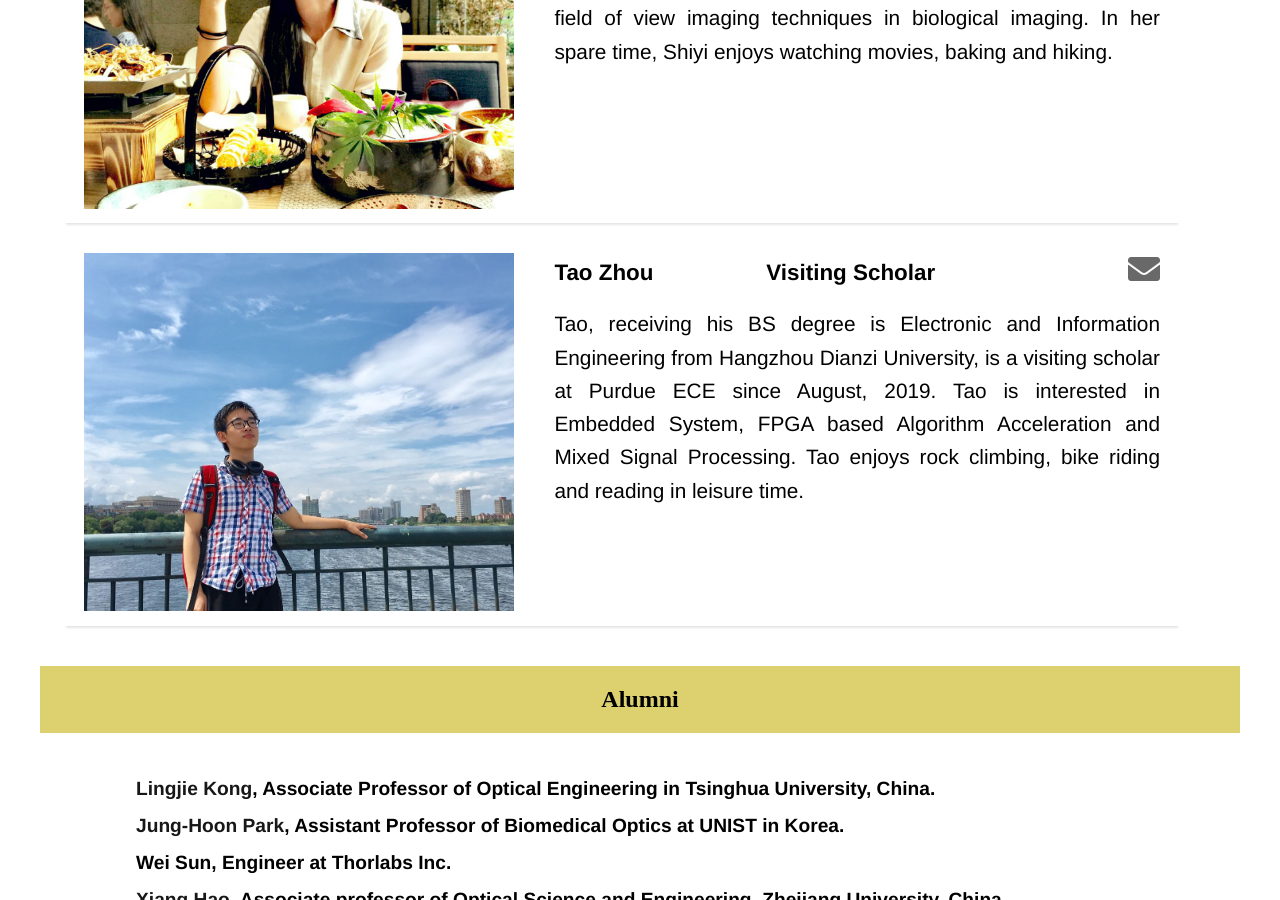
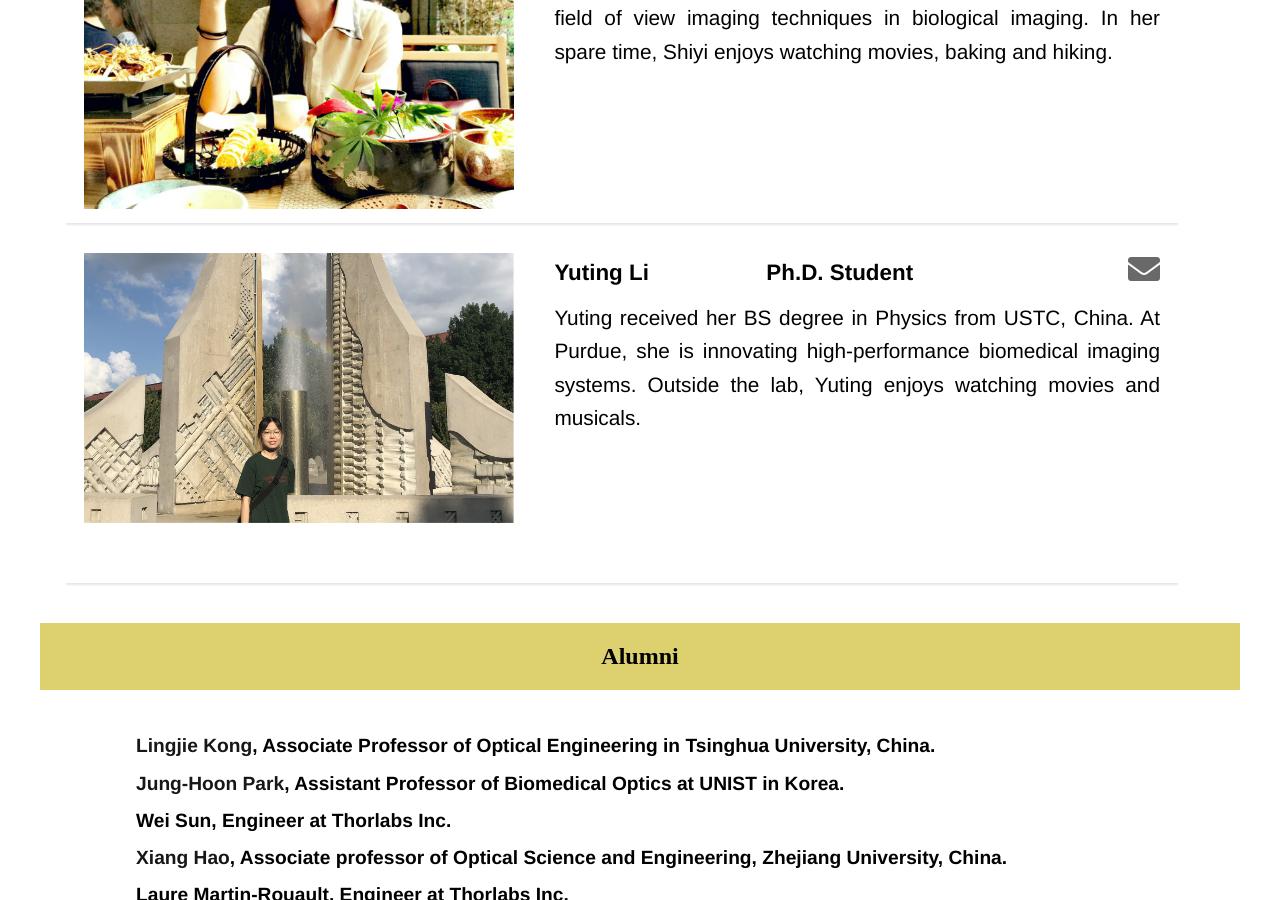
Before and after one commit to mengcuilab/mengcuilab.github.io, a Jekyll site: the page built from team.html, in a window 1280 px wide and 900 px high, scrolled down 2682 px. Built offline with Jekyll 4.4.1, drawn with Linux system fonts in a browser that asks for light colours.

Commit message:
update Yuting bio

```diff
--- a/team.html
+++ b/team.html
@@ -172,6 +172,7 @@ layout: default
 
 	  </div>
 
+	  <!--
 	  <div class="team_wrapper">
 
 		<div class="team_img">
@@ -191,6 +192,31 @@ layout: default
 
 		  <p> Tao, receiving his BS degree is Electronic and Information Engineering from Hangzhou Dianzi University, is a visiting scholar at Purdue ECE since August, 2019.
 		  Tao is interested in Embedded System, FPGA based Algorithm Acceleration and Mixed Signal Processing. Tao enjoys rock climbing, bike riding and reading in leisure time. </p>
+
+		</div>
+	  </div>
+          -->
+
+	  <div class="team_wrapper">
+
+		<div class="team_img">
+			<img src="/assets/img/team/yuting_1.jpg" alt="LiYuting">
+		</div>
+
+		<div class="team_bio">
+
+		  <h3> Yuting Li </h3>
+		  <h3> Ph.D. Student </h3>
+
+		  <div class="team_icon">
+			<a href="mailto:li4233@purdue.edu">
+			  <i class="fas fa-envelope fa-2x"></i>
+			</a>
+		  </div>
+
+		  <p> Yuting received her BS degree in Physics from USTC, China. At Purdue,
+		      she is innovating high-performance biomedical imaging systems. Outside the lab,
+		      Yuting enjoys watching movies and musicals. </p>
 
 		</div>
 	  </div>
```
Also changed, not shown: assets/img/team/yuting_1.jpg (added).
